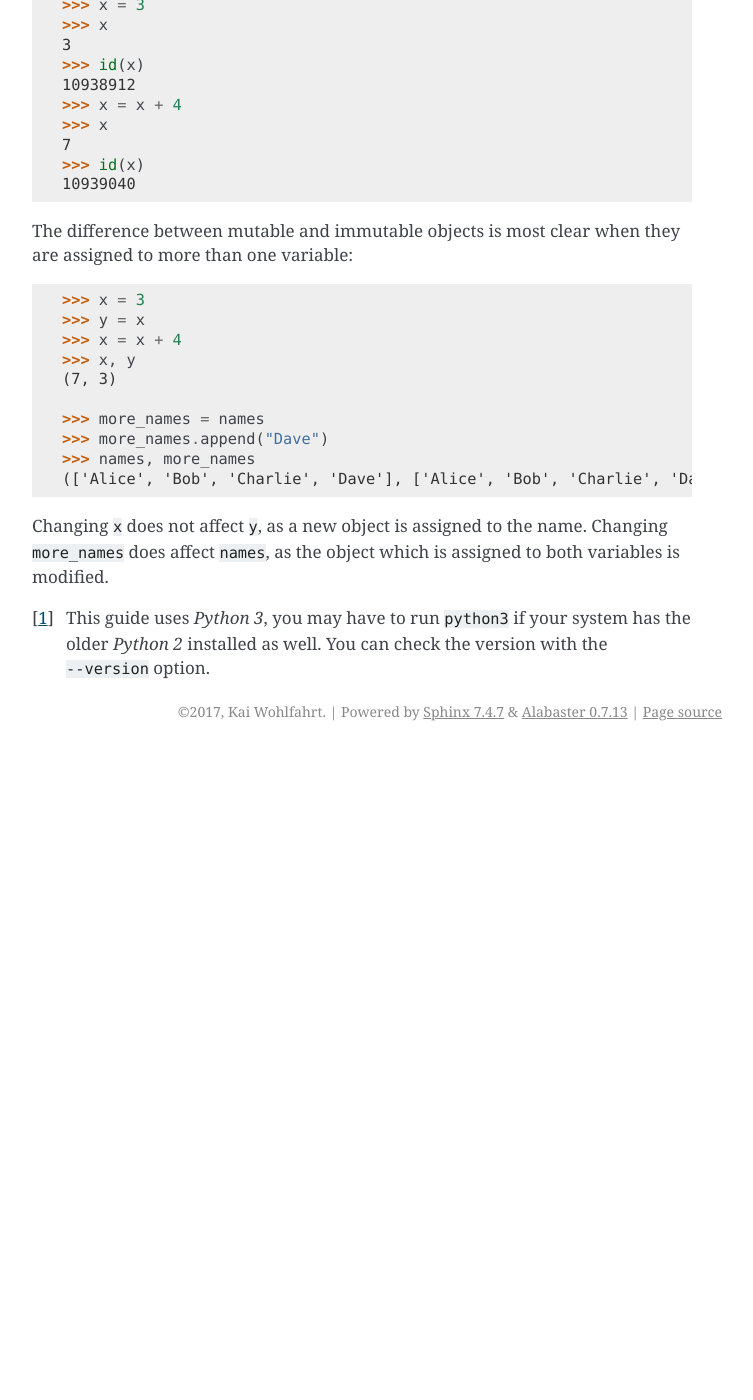
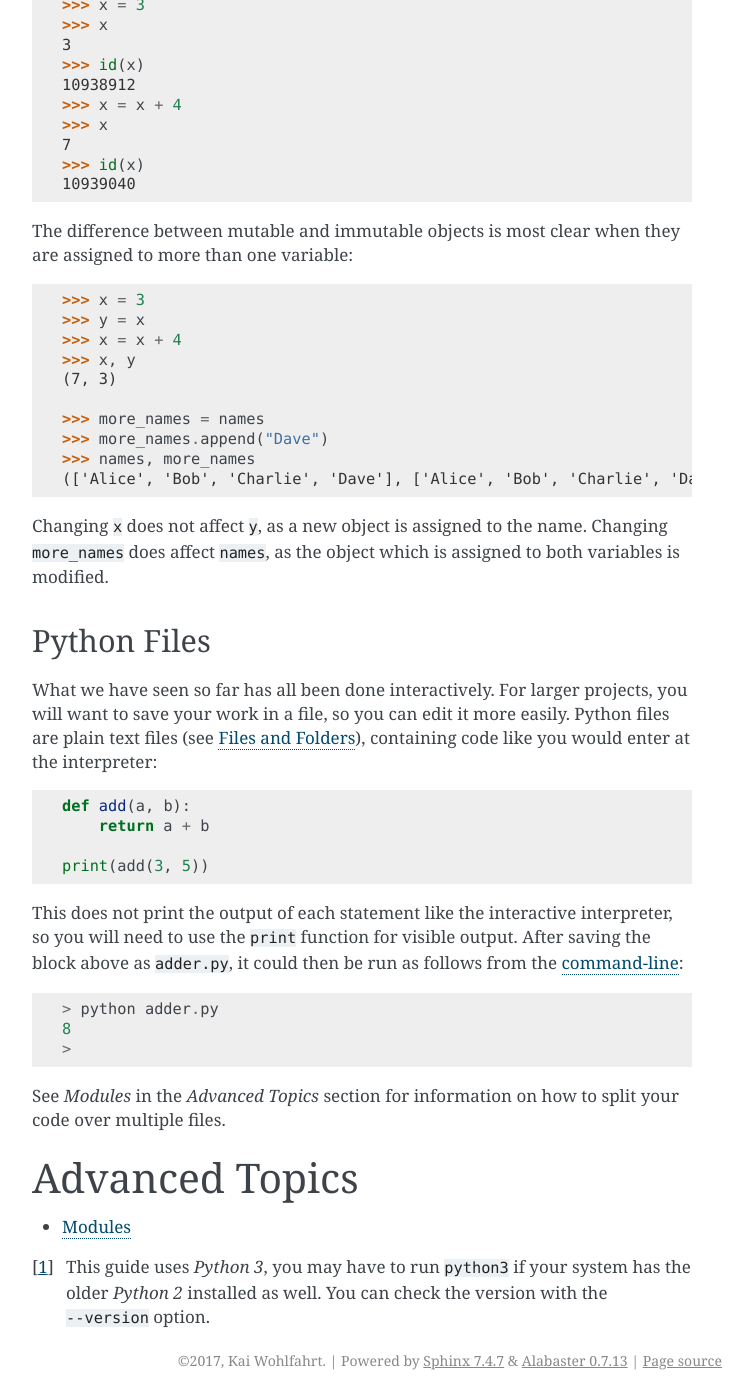
Before and after one commit to kwohlfahrt/computer-notes, a Sphinx documentation site: the page built from documentation/guides/programming/languages/python/index.rst, in a window 1280 px wide and 1400 px high, scrolled down 11131 px. Shown: the whole window, without its empty margins (388-1141 px from the left). Built offline with Sphinx 7.4.7, drawn with Linux system fonts in a browser that asks for light colours; before the commit the page ends 11882 px from its top, so only the background shows below that.

Commit message:
Add guide to python modules

```diff
--- a/documentation/guides/programming/command-line.rst
+++ b/documentation/guides/programming/command-line.rst
@@ -158,6 +158,8 @@
 before passing them on to the ``echo`` command, ``echo`` can be useful to test
 whether a command is being interpreted correctly.
 
+.. _files:
+
 Files and Folders
 +++++++++++++++++
 
--- a/documentation/guides/programming/languages/python/index.rst
+++ b/documentation/guides/programming/languages/python/index.rst
@@ -542,6 +542,40 @@
 Changing ``more_names`` does affect ``names``, as the object which is assigned
 to both variables is modified.
 
+Python Files
+++++++++++++
+
+What we have seen so far has all been done interactively. For larger projects,
+you will want to save your work in a file, so you can edit it more easily.
+Python files are plain text files (see :ref:`files`), containing code like you
+would enter at the interpreter::
+
+  def add(a, b):
+      return a + b
+
+  print(add(3, 5))
+
+This does not print the output of each statement like the interactive
+interpreter, so you will need to use the ``print`` function for visible output.
+After saving the block above as ``adder.py``, it could then be run as follows
+from the :ref:`command-line <command-line-guide>`::
+
+  > python adder.py
+  8
+  >
+
+See `Modules` in the `Advanced Topics` section for information on how to split
+your code over multiple files.
+
+Advanced Topics
+===============
+
+.. toctree::
+   :maxdepth: 1
+   :glob:
+
+   *
+
 .. [#py3] This guide uses `Python 3`, you may have to run ``python3`` if your
    system has the older `Python 2` installed as well. You can check the version
    with the ``--version`` option.
```
Also changed, not shown: documentation/guides/programming/languages/python/modules.rst (added, +131 -0 lines).
